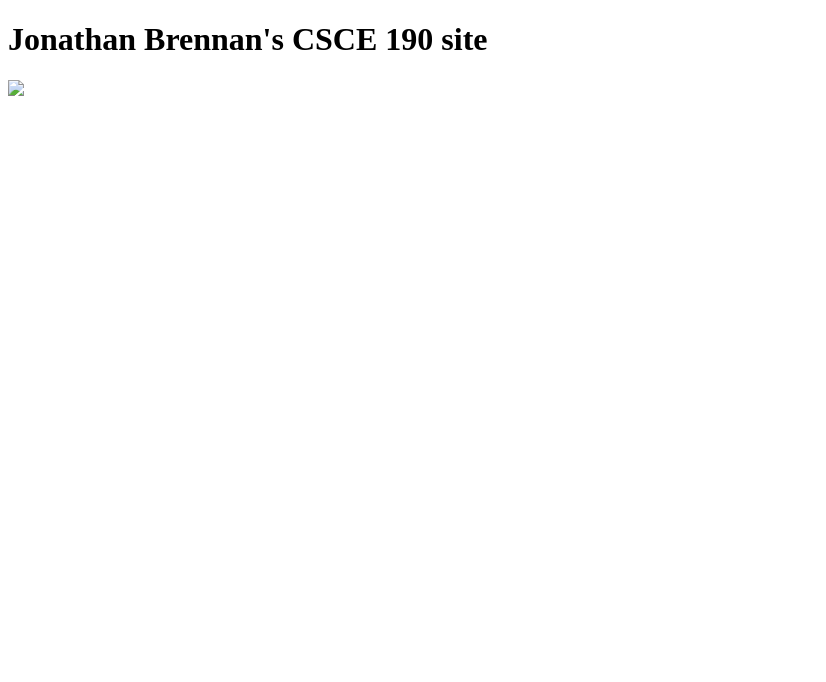
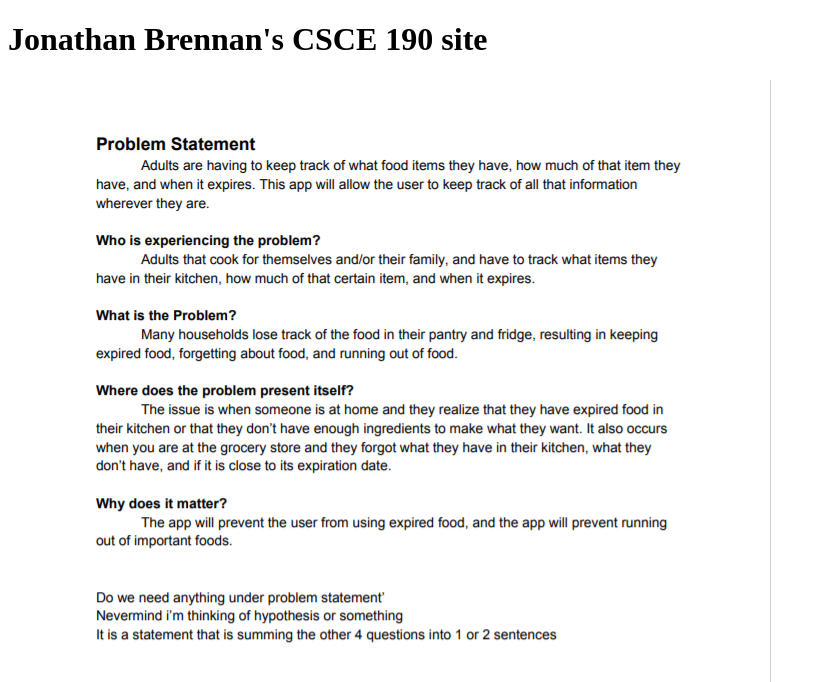
Before and after one commit to JonathanTBrennan/JonathanTBrennan.github.io, a plain HTML site: page index.html in a window 1280 px wide. Shown: the top 682 px of the page, without its empty margins (0-826 px from the left). Drawn offline with Linux system fonts and the light colour scheme.

Commit message:
Add files via upload

```diff
--- a/index.html
+++ b/index.html
@@ -6,7 +6,7 @@
     <body>
         <h1>Jonathan Brennan's CSCE 190 site</h1>
         <section class="assignment">
-            <img src="Pictures/problem-statement.png">
+            <img src="problem-statement.png.png">
         </section>
     </body>
 </html>
```
